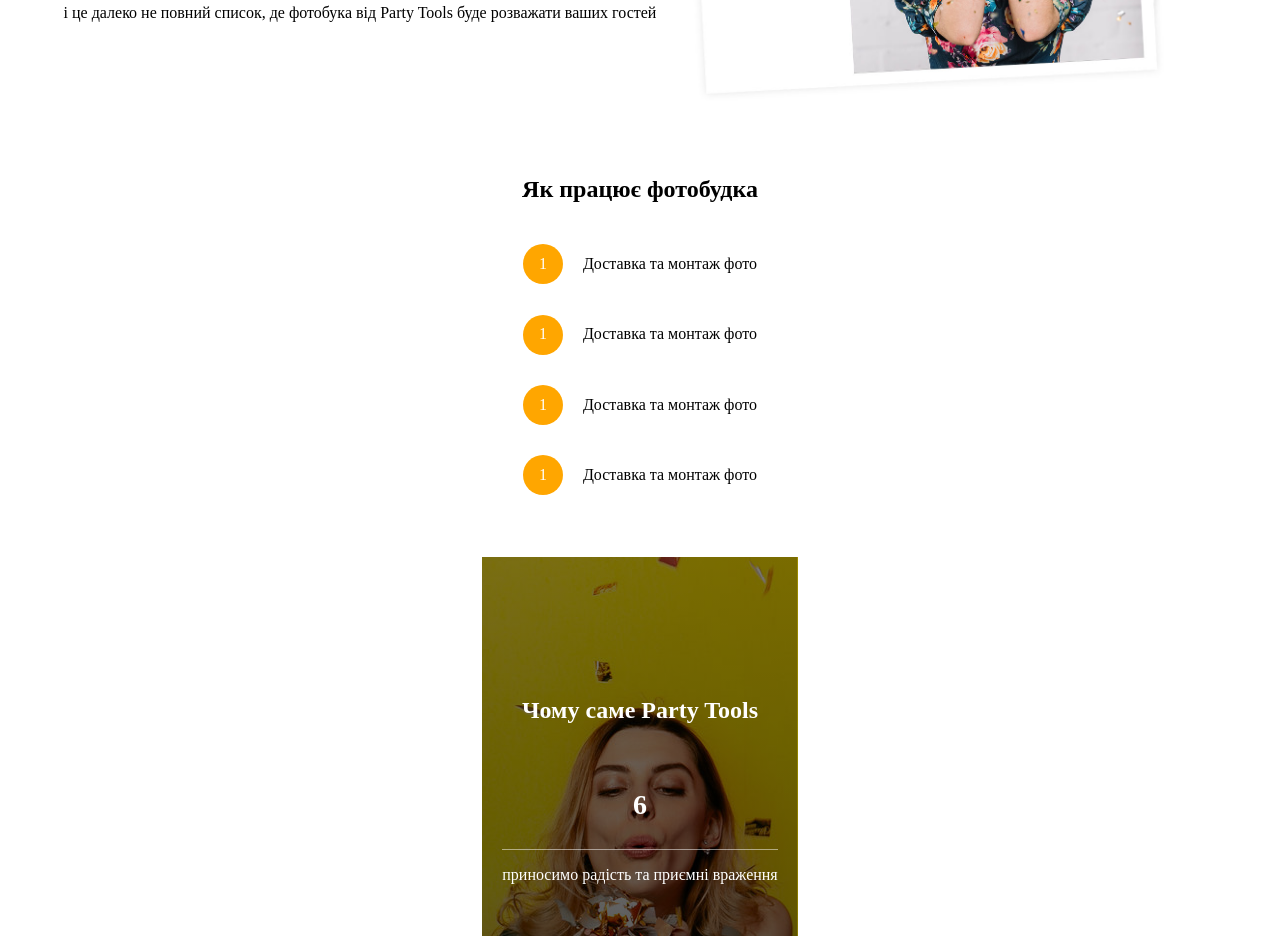
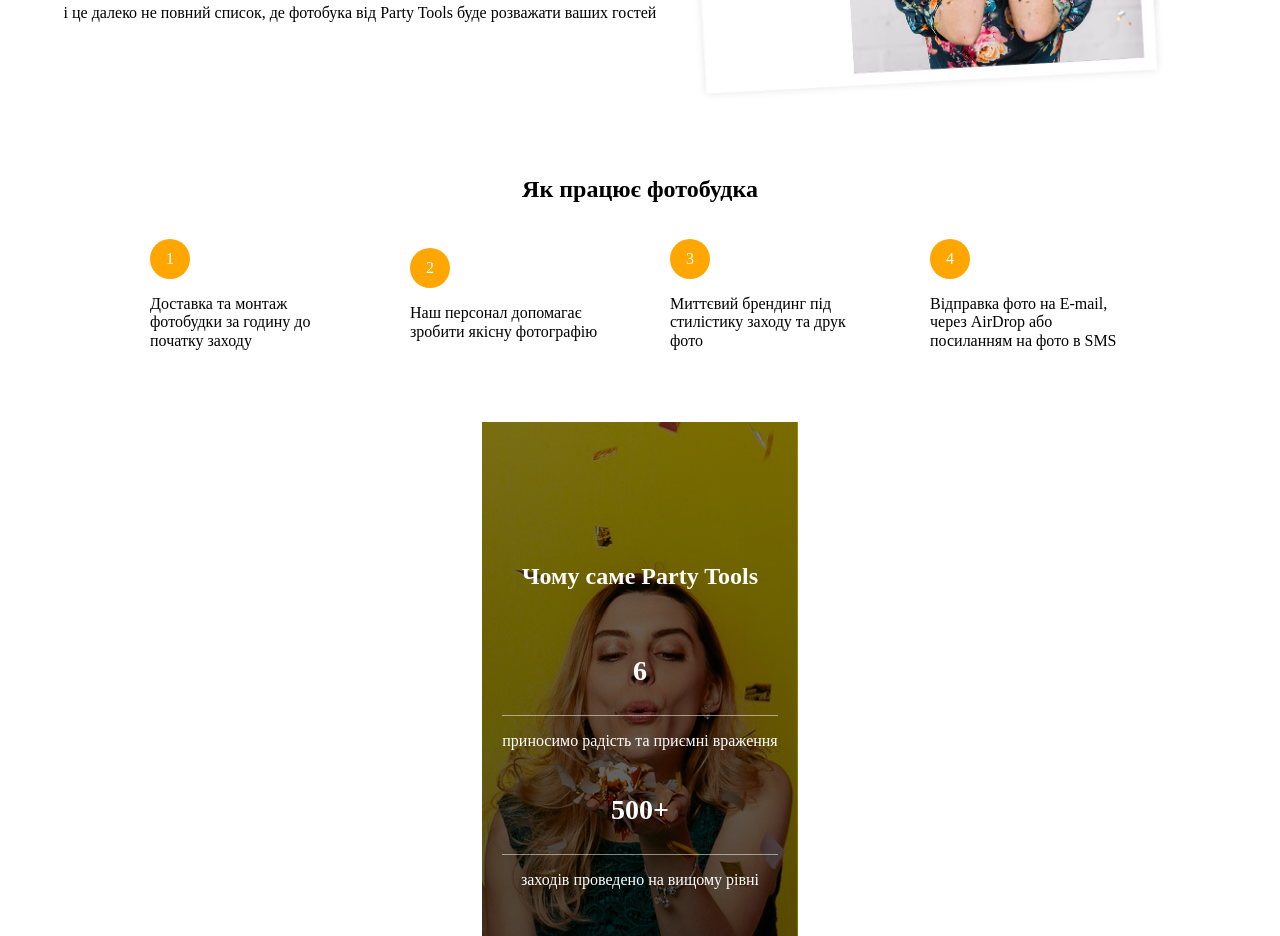
Before and after one commit to sergii-yastremskyi/pt-website, a React (Create React App) app: page / in a window 1280 px wide. Shown: the part 2180-3116 px from the top of the page. Built offline with nearby package versions, Linux system fonts and the light colour scheme.

Commit message:
how it works section

```diff
--- a/src/Structure/HowItWorks/HowItworks.js
+++ b/src/Structure/HowItWorks/HowItworks.js
@@ -1,34 +1,20 @@
 import React from 'react'
 import css from './howItworks.module.css'
+import HowItWorksListIteam from './HowitWorksListItem'
 export default function HowItworks() {
+    const howItWorksContent = [
+        {text:'Доставка та монтаж фотобудки за годину до початку заходу'},
+        {text:'Наш персонал допомагає зробити якісну фотографію'},
+        {text:'Миттєвий брендинг під стилістику заходу та друк фото'},
+        {text:'Відправка фото на E-mail, через AirDrop або посиланням на фото в SMS'},
+    ]
   return (
     <> <div className={css.howItsWorks}>
+
     <h2 className={css.howItsWorksHeader}>Як працює фотобудка</h2>
     <ul className={css.howItWorksList}>
-      <li className={css.howItWorksListItem}>
-        <div className={css.howItWorksBulletPoint}>1</div>
-        <p className={css.howItWorksListItemText}>
-          Доставка та монтаж фото
-        </p>
-      </li>
-      <li className={css.howItWorksListItem}>
-        <div className={css.howItWorksBulletPoint}>1</div>
-        <p className={css.howItWorksListItemText}>
-          Доставка та монтаж фото
-        </p>
-      </li>
-      <li className={css.howItWorksListItem}>
-        <div className={css.howItWorksBulletPoint}>1</div>
-        <p className={css.howItWorksListItemText}>
-          Доставка та монтаж фото
-        </p>
-      </li>
-      <li className={css.howItWorksListItem}>
-        <div className={css.howItWorksBulletPoint}>1</div>
-        <p className={css.howItWorksListItemText}>
-          Доставка та монтаж фото
-        </p>
-      </li>
+    <HowItWorksListIteam content={howItWorksContent}/>
+
     </ul>
   </div></>
   )
--- /dev/null
+++ b/src/Structure/HowItWorks/HowitWorksListItem/HowItWorksListItem.js
@@ -0,0 +1,17 @@
+import React from 'react'
+import css from '../howItworks.module.css'
+import { nanoid } from 'nanoid'
+export default function HowItWorksListItem({content}) {
+  return (
+  <>
+     {
+      content.map((item,index)=>( <li key={nanoid} className={css.howItWorksListItem}>
+        <div className={css.howItWorksBulletPoint}>{index+1}</div>
+        <p className={css.howItWorksListItemText}>
+          {item.text}
+        </p>
+      </li>))
+
+   }</>
+  )
+}
--- /dev/null
+++ b/src/Structure/HowItWorks/HowitWorksListItem/index.js
@@ -0,0 +1 @@
+export {default} from './HowItWorksListItem'
--- a/src/Structure/HowItWorks/howItworks.module.css
+++ b/src/Structure/HowItWorks/howItworks.module.css
@@ -2,16 +2,21 @@
 .howItsWorks {
     display: flex;
     flex-direction: column;
-    justify-content: flex-start;
+    justify-content:center;
     align-items: center;
     padding: 20px;
+    width: 100%;
   }
   .howItsWorksHeader {
   }
   .howItWorksList {
+    width: 100%;
+    max-width: 1200px;
     padding: 0px;
     display: flex;
     flex-direction: column;
+    justify-content:center;
+    align-items: center;
     list-style: none;
   }
   .howItWorksListItem {
@@ -19,6 +24,7 @@
     display: flex;
     flex-direction: row;
     align-items: center;
+
   }
   .howItWorksBulletPoint {
     width: 40px;
@@ -30,14 +36,26 @@
     justify-content: center;
     align-items: center;
     color: white;
+    margin-right: 20px;
   }
   .howItWorksListItemText {
-    margin-left: 20px;
+   display: flex;
+   flex-wrap: wrap;
+   max-width: 200px;
   }
 
 
-  @media screen and (min-width: 1200px) {
-    .container {
-      width: 1200px;
+  @media screen and (min-width: 800px) {
+    .howItWorksList {
+      flex-direction: row;
+      justify-content:center;
     }
+    .howItWorksListItem:not(:last-child){margin-right: 20px;}
+    .howItWorksListItem {
+
+        flex-direction: column;
+        align-items: flex-start;
+      }
   }
+
+  @media screen and (min-width: 1200px) { .howItWorksListItem:not(:last-child){margin-right: 60px;}}
```
Also changed, not shown: 11 other files (tests, documents, lock files or other folders).
